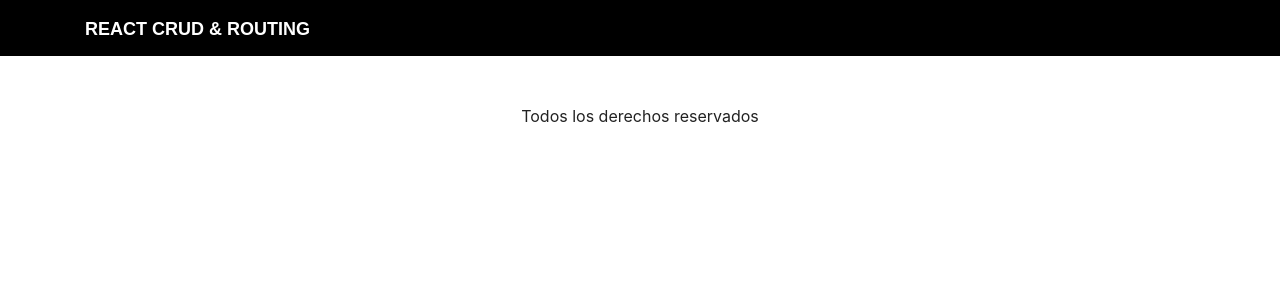
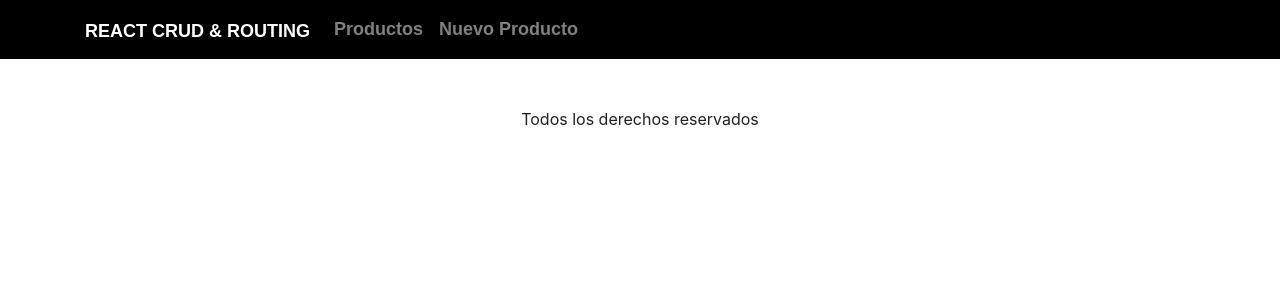
Before and after one commit to eacevedof/prj_reactjs3, a React (Create React App) app in the folder sec15_crud_rrouter/crudrouter/: page / in a window 1280 px wide. Shown: the top 300 px of the page. Built offline with nearby package versions, Linux system fonts and the light colour scheme; a web font is replaced by a local one.

Commit message:
sec15 5. Creando una barra de navegación

```diff
--- a/sec15_crud_rrouter/crudrouter/src/components/Header.js
+++ b/sec15_crud_rrouter/crudrouter/src/components/Header.js
@@ -1,13 +1,33 @@
+//Header.js
 import React from 'react';
-import {Link} from "react-router-dom"
+import {Link, NavLink} from "react-router-dom"
 
 const Header = () => {
   return (
     <nav className="navbar navbar-expand-lg navbar-dark bg-dark">
       <div className="container">
-        <Link to="/productos" className="navbar-brand">
+        <NavLink to="/productos" className="navbar-brand">
           React CRUD & Routing
-        </Link>
+        </NavLink>
+
+        <ul className="navbar-nav mr-auto">
+          <li className="nav-item">
+            <NavLink
+              to="/productos"
+              className="nav-link"
+              activeClassName="active"
+              >
+              Productos
+            </NavLink>
+          </li>
+          <li className="nav-item">
+            <NavLink
+              to="/productos/nuevo"
+              className="nav-link">
+              Nuevo Producto
+            </NavLink>
+          </li>
+        </ul>
       </div>
     </nav>
   )
```
Also changed, not shown: 1 other file (tests, documents, lock files or other folders).
